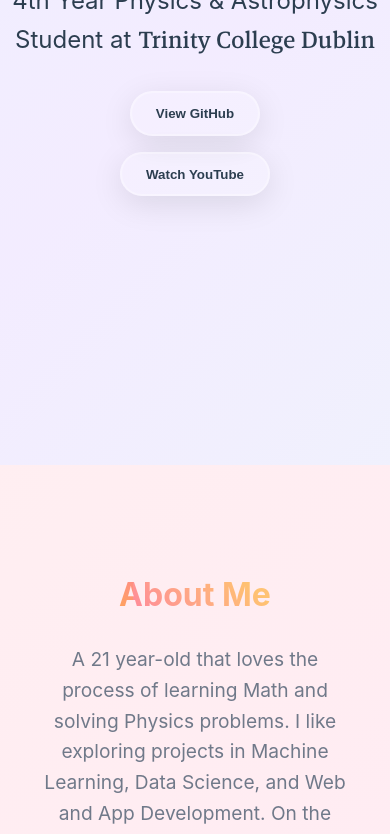
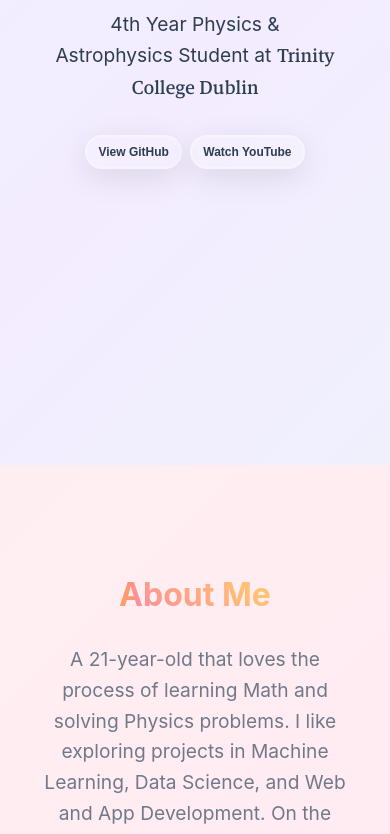
Before and after one commit to mariofabelo/personal-website, a website: page index.html in a window 390 px wide. Shown: the part 379-1213 px from the top of the page. Drawn offline with nearby package versions, Linux system fonts and the light colour scheme.

Commit message:
Remove YouTube link from navigation in index.html. Update about section text for grammatical consistency. Adjust CSS for hero subtitle and button responsiveness across various screen sizes.

```diff
--- a/index.html
+++ b/index.html
@@ -19,7 +19,6 @@
             <ul class="nav-menu">
                 <li><a href="#about" class="nav-link">About</a></li>
                 <li><a href="#portfolio" class="nav-link">Projects</a></li>
-                <li><a href="#youtube" class="nav-link">YouTube</a></li>
                 <li><a href="#cv" class="nav-link">CV</a></li>
                 <li><a href="#contact" class="nav-link">Contact</a></li>
             </ul>
@@ -49,13 +48,13 @@
         <div class="container">
             <div class="section-header">
                 <h2 class="section-title">About Me</h2>
-                <p class="section-subtitle">A 21 year-old that loves the process of learning Math and solving Physics problems. I like exploring projects in Machine Learning, Data Science, and Web and App Development. On the side, I enjoy filmmaking, video-editing, and content creation.</p>
+                <p class="section-subtitle">A 21-year-old that loves the process of learning Math and solving Physics problems. I like exploring projects in Machine Learning, Data Science, and Web and App Development. On the side, I enjoy filmmaking, video-editing, and content creation.</p>
             </div>
             <div class="about-content">
                 <div class="about-card glass-effect floating-card">
                     <div class="card-content">
                         <h3>Physics & Astrophysics</h3>
-                        <p>I wanted to understand hardcore Maths, Physics and the universe, as well as how to code it ; )</p>
+                        <p>I want to understand hardcore Maths, Physics and the universe, as well as how to code it ; )</p>
                     </div>
                 </div>
                 <div class="about-card glass-effect floating-card">
--- a/styles.css
+++ b/styles.css
@@ -264,11 +264,19 @@ body {
 /* Removed blobFloat animations */
 
 .hero-subtitle {
-    font-size: 1.5rem;
+    font-size: 1.2rem;
     margin-bottom: 1rem;
     opacity: 0.8;
     animation: slideUp 1s ease-out 0.4s both;
     color: #2c3e50;
+    /* Safe zone spacing for consistent centering at any width */
+    padding: 0 max(2rem, env(safe-area-inset-left, 2rem)) 0 max(2rem, env(safe-area-inset-right, 2rem));
+    max-width: 90vw;
+    margin-left: auto;
+    margin-right: auto;
+    text-align: center;
+    word-wrap: break-word;
+    hyphens: auto;
 }
 
 .hero-description {
@@ -1366,6 +1374,12 @@ body.theme-about {
     line-height: 1.7;
     margin-bottom: 1rem;
     opacity: 0.9;
+    font-size: 6px !important;
+}
+
+/* More specific selector to ensure it takes precedence */
+.cv-section .cv-summary {
+    font-size: 6px !important;
 }
 
 .cv-link {
@@ -1383,7 +1397,7 @@ body.theme-about {
 
 .cv-link::after {
     content: ' ↗';
-    font-size: 0.8em;
+    font-size: 0.6em;
     opacity: 0.7;
 }
 
@@ -1957,6 +1971,22 @@ body.theme-about {
 }
 
 @media (max-width: 600px) {
+    .hero-buttons {
+        flex-direction: row;
+        align-items: center;
+        gap: 0.6rem;
+        flex-wrap: wrap;
+        justify-content: center;
+    }
+
+    .hero-buttons .btn {
+        width: auto;
+        min-width: 90px;
+        max-width: 140px;
+        padding: 0.5rem 0.8rem;
+        font-size: 0.8rem;
+    }
+
     /* Contact section medium-small screen responsiveness */
     .contact-info {
         gap: 1.8rem;
@@ -1997,8 +2027,19 @@ body.theme-about {
     }
 
     .hero-buttons {
-        flex-direction: column;
+        flex-direction: row;
         align-items: center;
+        gap: 0.8rem;
+        flex-wrap: wrap;
+        justify-content: center;
+    }
+
+    .hero-buttons .btn {
+        width: auto;
+        min-width: 110px;
+        max-width: 160px;
+        padding: 0.6rem 1rem;
+        font-size: 0.85rem;
     }
 
     .about-content {
@@ -2123,6 +2164,21 @@ body.theme-about {
         padding: 0.8rem 1.5rem;
     }
 
+    .hero-buttons {
+        flex-direction: row;
+        gap: 0.5rem;
+        flex-wrap: wrap;
+        justify-content: center;
+    }
+
+    .hero-buttons .btn {
+        width: auto;
+        min-width: 80px;
+        max-width: 120px;
+        padding: 0.5rem 0.7rem;
+        font-size: 0.75rem;
+    }
+
     /* Contact section extra small screen responsiveness */
     .contact-item {
         padding: 1rem;
```
